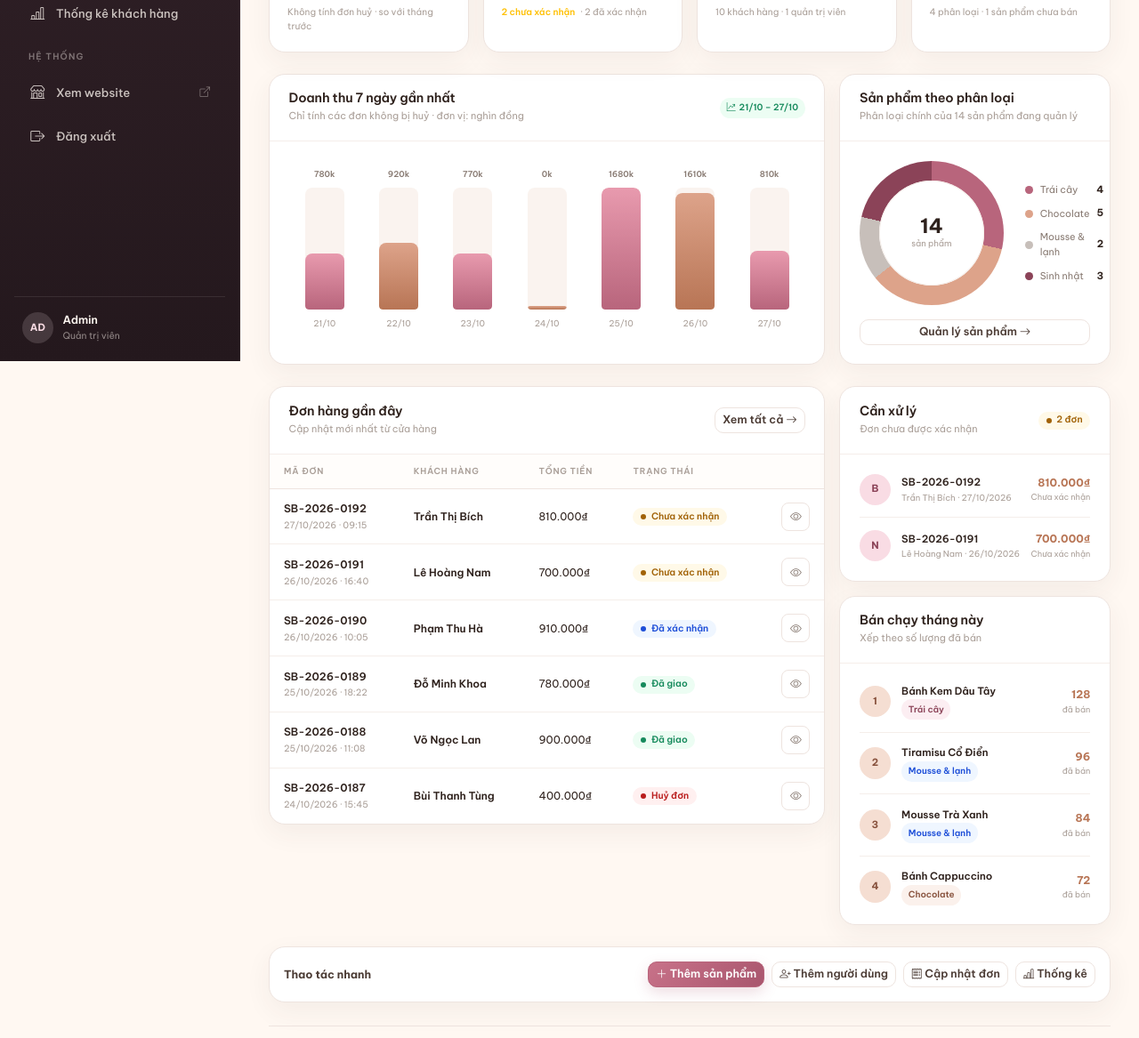
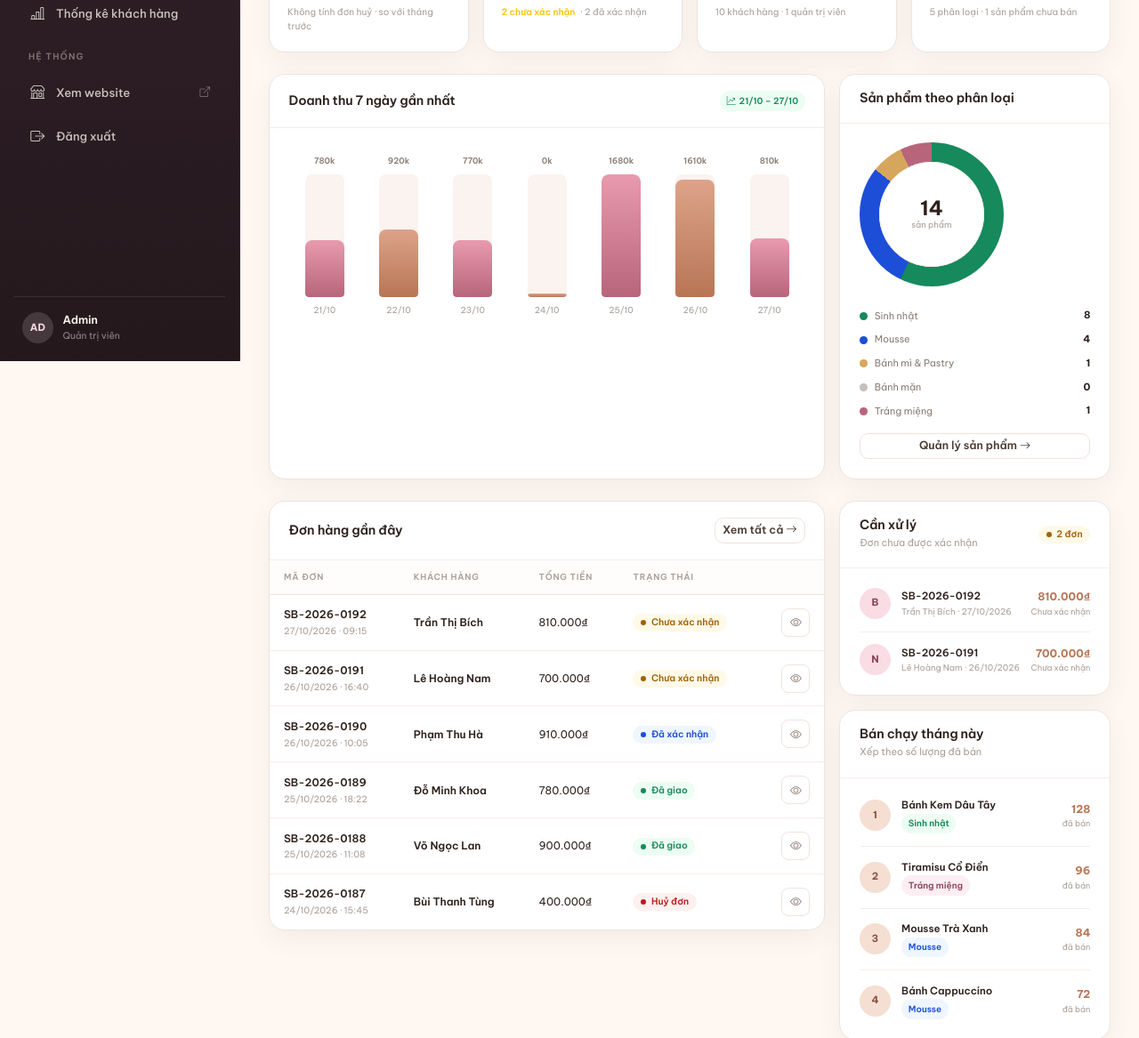
Before and after one commit to minhhhao12/bakery-website-ui, a plain HTML site: page admin/index.html in a window 1280 px wide. Shown: the part 394-1561 px from the top of the page at 89% size. Drawn offline with nearby package versions, Linux system fonts and the light colour scheme; a web font is replaced by a local one.

Commit message:
fix: Đồng bộ kích cỡ size bánh, sửa đường dẫn, đồng bộ phân loại bánh.

```diff
--- a/admin/index.html
+++ b/admin/index.html
@@ -205,7 +205,7 @@
                 <p class="stat-card__label">Sản phẩm đang bán</p>
                 <p class="stat-card__value">14</p>
                 <div class="stat-card__meta">
-                  4 phân loại · 1 sản phẩm chưa bán
+                  5 phân loại · 1 sản phẩm chưa bán
                 </div>
               </div>
             </div>
@@ -217,7 +217,7 @@
                 <div class="admin-card__header">
                   <div>
                     <h2>Doanh thu 7 ngày gần nhất</h2>
-                    <p>Chỉ tính các đơn không bị huỷ · đơn vị: nghìn đồng</p>
+
                   </div>
                   <span class="cat-chip cat-chip--green"
                     ><i class="bi bi-graph-up-arrow"></i> 21/10 – 27/10</span
@@ -304,12 +304,17 @@
                 <div class="admin-card__header">
                   <div>
                     <h2>Sản phẩm theo phân loại</h2>
-                    <p>Phân loại chính của 14 sản phẩm đang quản lý</p>
+
                   </div>
                 </div>
                 <div class="admin-card__body">
-                  <div class="d-flex align-items-center gap-4">
-                    <div class="donut-chart">
+                  <div class="d-flex flex-wrap align-items-center gap-4">
+                    <div
+                      class="donut-chart"
+                      role="img"
+                      aria-label="14 sản phẩm: Sinh nhật 8, Mousse 4, Bánh mì và Pastry 1, Bánh mặn 0, Tráng miệng 1"
+                      style="background: conic-gradient(var(--sb-success) 0 57.142857%, var(--sb-info) 57.142857% 85.714286%, #d6a65c 85.714286% 92.857143%, var(--sb-primary) 92.857143% 100%)"
+                    >
                       <div class="donut-chart__center">
                         <strong>14</strong><small>sản phẩm</small>
                       </div>
@@ -318,30 +323,37 @@
                       <li>
                         <span
                           class="legend-list__dot"
-                          style="background: #b8657c"
+                          style="background: var(--sb-success)"
                         ></span
-                        >Trái cây <strong>4</strong>
+                        >Sinh nhật <strong>8</strong>
                       </li>
                       <li>
                         <span
                           class="legend-list__dot"
-                          style="background: #dda38a"
+                          style="background: var(--sb-info)"
                         ></span
-                        >Chocolate <strong>5</strong>
+                        >Mousse <strong>4</strong>
+                      </li>
+                      <li>
+                        <span
+                          class="legend-list__dot"
+                          style="background: #d6a65c"
+                        ></span
+                        >Bánh mì &amp; Pastry <strong>1</strong>
                       </li>
                       <li>
                         <span
                           class="legend-list__dot"
                           style="background: #c7bfba"
                         ></span
-                        >Mousse &amp; lạnh <strong>2</strong>
+                        >Bánh mặn <strong>0</strong>
                       </li>
                       <li>
                         <span
                           class="legend-list__dot"
-                          style="background: #8b4358"
+                          style="background: var(--sb-primary)"
                         ></span
-                        >Sinh nhật <strong>3</strong>
+                        >Tráng miệng <strong>1</strong>
                       </li>
                     </ul>
                   </div>
@@ -359,7 +371,7 @@
                 <div class="admin-card__header">
                   <div>
                     <h2>Đơn hàng gần đây</h2>
-                    <p>Cập nhật mới nhất từ cửa hàng</p>
+
                   </div>
                   <a href="orders.html" class="btn btn-soft btn-sm"
                     >Xem tất cả <i class="bi bi-arrow-right"></i
@@ -590,8 +602,8 @@
                     <span class="top-customer__main"
                       ><strong>Bánh Kem Dâu Tây</strong
                       ><small
-                        ><span class="cat-chip cat-chip--rose"
-                          >Trái cây</span
+                         ><span class="cat-chip cat-chip--green"
+                           >Sinh nhật</span
                         ></small
                       ></span
                     >
@@ -604,8 +616,8 @@
                     <span class="top-customer__main"
                       ><strong>Tiramisu Cổ Điển</strong
                       ><small
-                        ><span class="cat-chip cat-chip--blue"
-                          >Mousse &amp; lạnh</span
+                         ><span class="cat-chip cat-chip--rose"
+                           >Tráng miệng</span
                         ></small
                       ></span
                     >
@@ -619,7 +631,7 @@
                       ><strong>Mousse Trà Xanh</strong
                       ><small
                         ><span class="cat-chip cat-chip--blue"
-                          >Mousse &amp; lạnh</span
+                           >Mousse</span
                         ></small
                       ></span
                     >
@@ -632,7 +644,7 @@
                     <span class="top-customer__main"
                       ><strong>Bánh Cappuccino</strong
                       ><small
-                        ><span class="cat-chip cat-chip">Chocolate</span></small
+                         ><span class="cat-chip cat-chip--blue">Mousse</span></small
                       ></span
                     >
                     <span class="top-customer__value"
```
Also changed, not shown: admin/order-detail.html (+3 -5 lines), pages/cart.html (+6 -6 lines), pages/order-detail.html (+7 -8 lines), pages/order-history.html (+3 -3 lines), pages/order-success.html (+3 -3 lines), pages/product_cappuccino.html (+2 -2 lines), pages/product_detail.html (+2 -2 lines), pages/product_mousse.html (+2 -2 lines), pages/product_tiramisu.html (+2 -2 lines), pages/products.html (+3 -3 lines).
